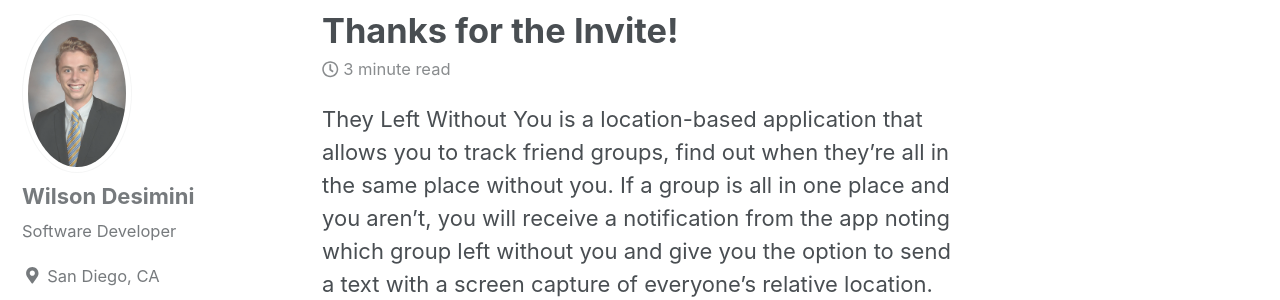
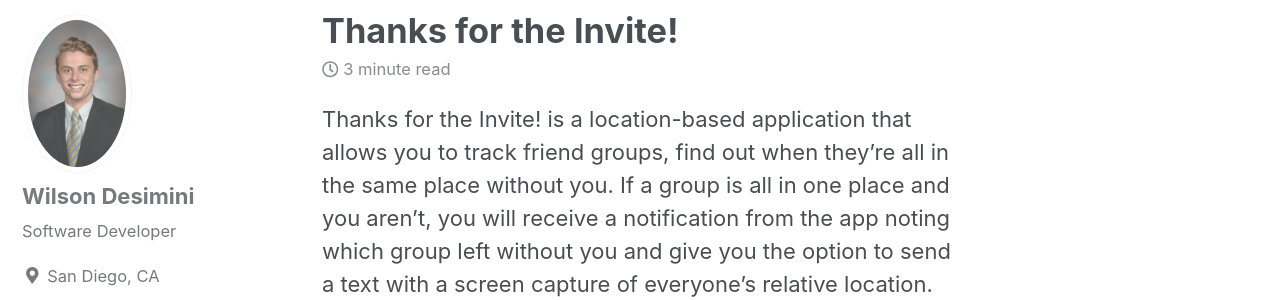
Before and after one commit to wdesimini/wdesimini.github.io, a Jekyll site: the page built from _posts/2019-02-01-tftiSample.md, in a window 1280 px wide and 900 px high, scrolled down 403 px. Shown: the part 154-454 px from the top of the window. Built offline with Jekyll 4.4.1, drawn with Linux system fonts in a browser that asks for light colours; nearby versions of some CDN libraries.

Commit message:
tfti edit

```diff
--- a/_posts/2019-02-01-tftiSample.md
+++ b/_posts/2019-02-01-tftiSample.md
@@ -7,7 +7,7 @@
 excerpt: "Firebase, MapKit, NSNotificationCenter"
 ---
 
-They Left Without You is a location-based application that allows you to track friend groups, find out when they’re all in the same place without you. If a group is all in one place and you aren’t, you will receive a notification from the app noting which group left without you and give you the option to send a text with a screen capture of everyone’s relative location.
+Thanks for the Invite! is a location-based application that allows you to track friend groups, find out when they’re all in the same place without you. If a group is all in one place and you aren’t, you will receive a notification from the app noting which group left without you and give you the option to send a text with a screen capture of everyone’s relative location.
 
 In this personal project, I used a Firebase backend and a system of remote notifications. These two enable users to track each other's phones (while app is backgrounded or active) as well as request each other's locations. An Example of UI subclasses I used can be shown in the The Group Detail Controller map, which features custom MKAnnotationViews, Callout Views, MKClusterAnnotationViews.
 
```
